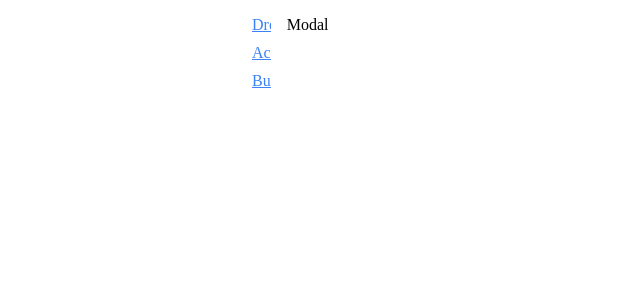
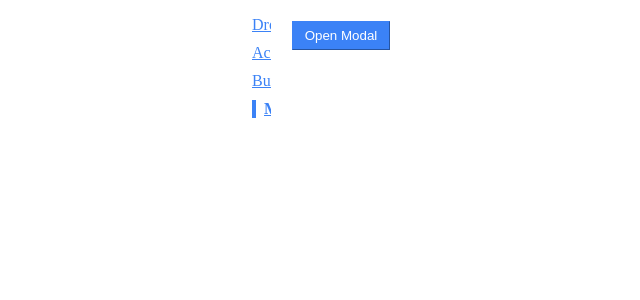
Before and after one commit to zzz-icy/comps, a React (Create React App) app: page /modal in a window 1280 px wide. Shown: the top 300 px of the page, without its empty margins (292-932 px from the left). Built offline with nearby package versions, Linux system fonts and the light colour scheme.

Commit message:
mode modal

```diff
--- a/src/components/Sidebar.tsx
+++ b/src/components/Sidebar.tsx
@@ -6,6 +6,7 @@ function Sidebar() {
 		{ label: "Dropdown", path: "/" },
 		{ label: "Accordion", path: "/accordion" },
 		{ label: "Button", path: "/button" },
+		{ label: "Modal", path: "/modal" },
 	]
 	const renderedLinks = () =>
 		links.map((link) => {
--- a/src/pages/ModalPage.tsx
+++ b/src/pages/ModalPage.tsx
@@ -1,9 +1,20 @@
 import React, { useState } from "react"
 import Modal from "../components/Modal.tsx"
+import Button from "../components/Button.tsx"
 function ModalPage() {
+	const [showModal, setShowModal] = useState<boolean>(false)
+	const handleClick = () => {
+		setShowModal(true)
+	}
 	return (
 		<div style={{ display: "flex" }}>
-			<Modal />
+			<Button
+				variation='primary'
+				// shapeStyle='rounded'
+				onClick={handleClick}
+			>
+				Open Modal
+			</Button>
 		</div>
 	)
 }
```
